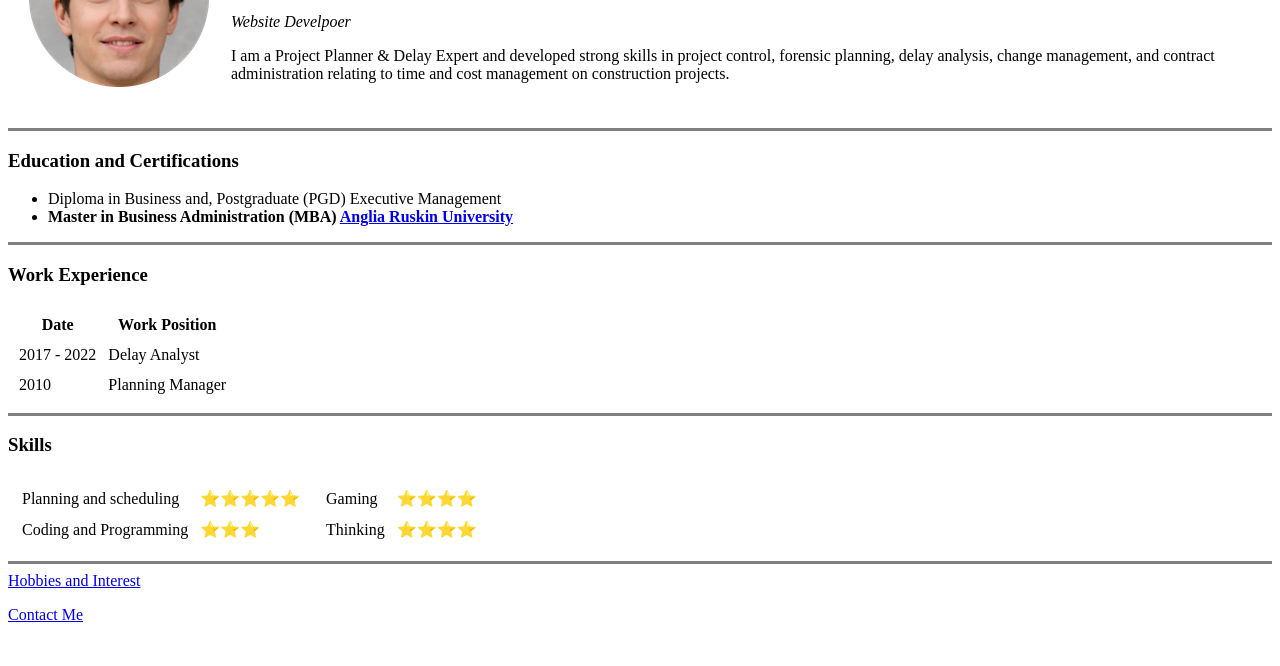
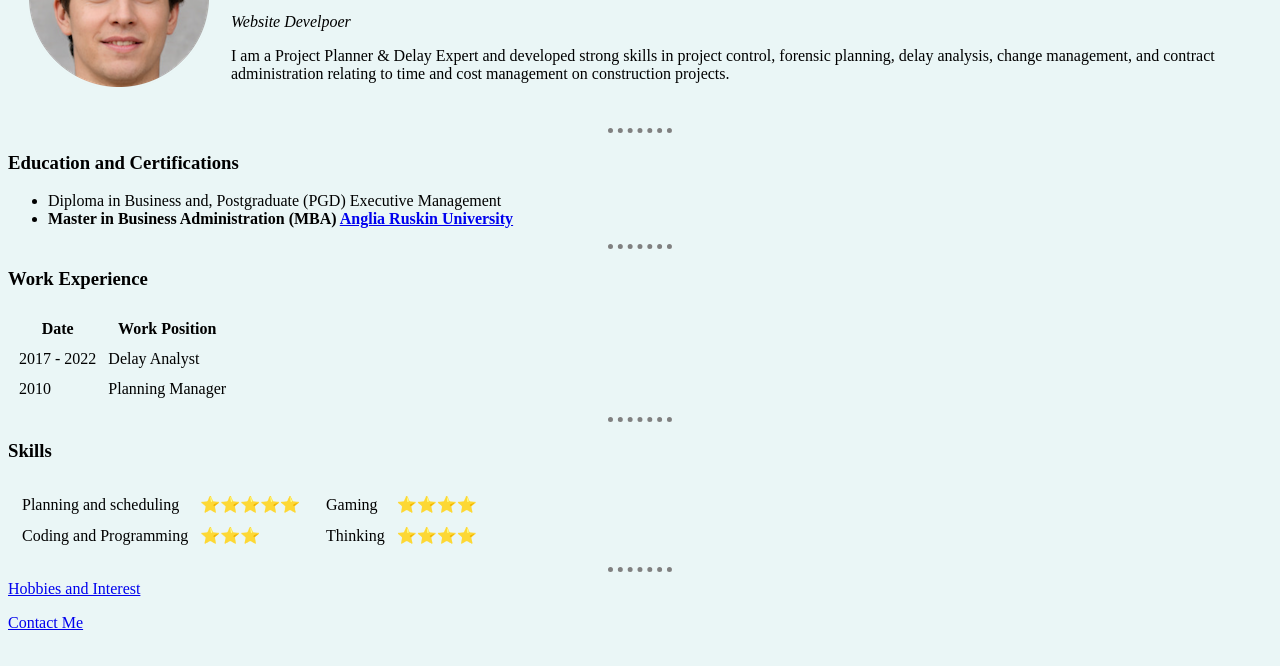
Before and after one commit to div1ne/TestWeb, a plain HTML site: page index.html in a window 1280 px wide. Shown: the part 130-796 px from the top of the page. Drawn offline with Linux system fonts and the light colour scheme.

Commit message:
Updated with CSS

```diff
--- a/index.html
+++ b/index.html
@@ -4,6 +4,24 @@
 <head>
   <meta charset="utf-8">
   <title>Personal Website</title>
+
+  <style>
+    body {
+      background-color: #EAF6F6;
+    }
+
+    hr{
+      border-style: none;
+      border-top-style: dotted;
+      border-color: grey;
+      border-width: 5px;
+      width: 5%;
+    }
+
+
+  </style>
+
+
 </head>
 
 <body>
@@ -21,7 +39,7 @@
       </td>
     </tr>
   </table>
-    <hr size="3" noshade>
+    <hr>
   <p>
   <h3>Education and Certifications </h3>
   </p>
@@ -29,7 +47,7 @@
     <li> Diploma in Business and, Postgraduate (PGD) Executive Management</li>
     <li> <strong>Master in Business Administration (MBA) <a href="https://aru.ac.uk/">Anglia Ruskin University</a></strong></li>
   </ul>
-  <hr size="3" noshade>
+  <hr>
   <h3>Work Experience</h3>
   <table cellspacing="10">
     <thead>
@@ -49,7 +67,7 @@
     </tbody>
     </tr>
   </table>
-  <hr size="3" noshade>
+  <hr>
   <h3>Skills</h3>
   <table>
     <tr>
@@ -79,7 +97,7 @@
       </td>
     </tr>
   </table>
-  <hr size="3" noshade>
+  <hr>
 
   <a href="hobbies.html">Hobbies and Interest</a>
   <p><a href="Contact_me.html">Contact Me</a></p>
```
